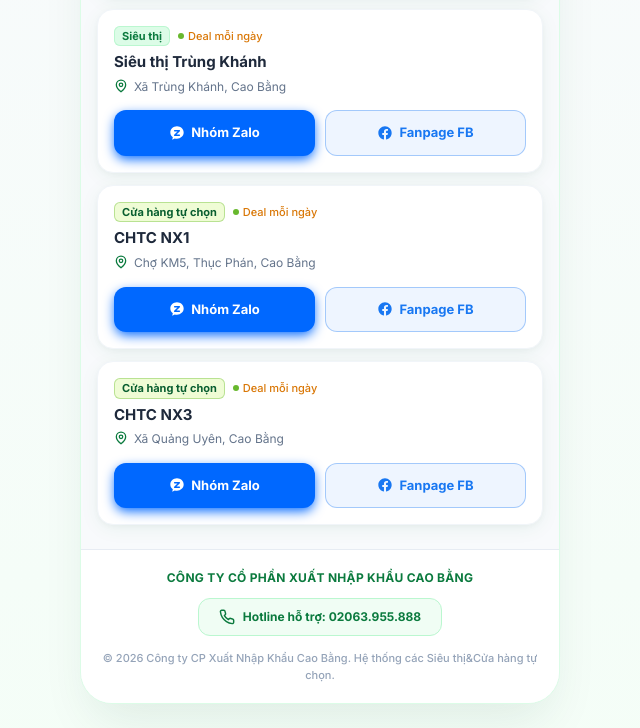
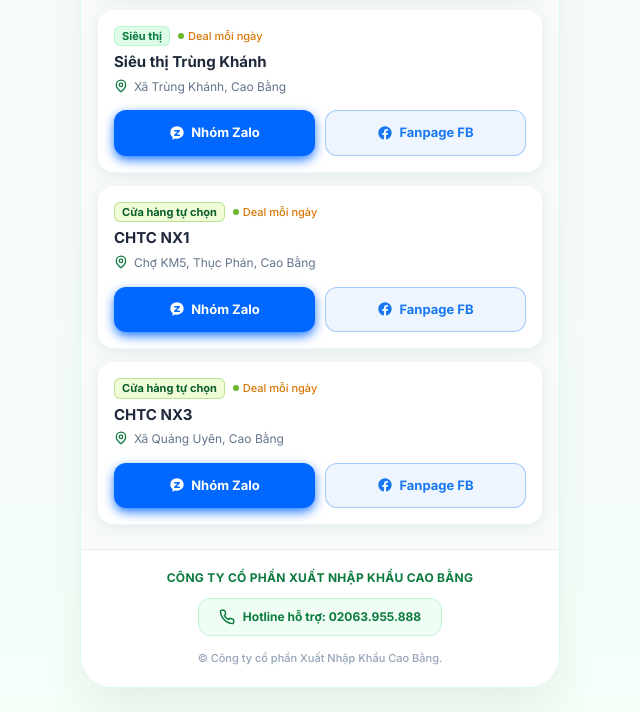
Before and after one commit to xnkcaobang/zalo, a plain HTML site: page index.html in a window 1280 px wide. Shown: the part 1194-1922 px from the top of the page, without its empty margins (320-960 px from the left). Drawn offline with nearby package versions, Linux system fonts and the light colour scheme.

Commit message:
Update index.html

```diff
--- a/index.html
+++ b/index.html
@@ -256,7 +256,7 @@
 
       <!-- Bản quyền ngắn gọn -->
       <p class="mt-3.5 text-[11px] font-medium text-slate-400">
-        &copy; 2026 Công ty CP Xuất Nhập Khẩu Cao Bằng. Hệ thống các Siêu thị&Cửa hàng tự chọn.
+        &copy; Công ty cổ phần Xuất Nhập Khẩu Cao Bằng.
       </p>
     </footer>
   </div>
```
